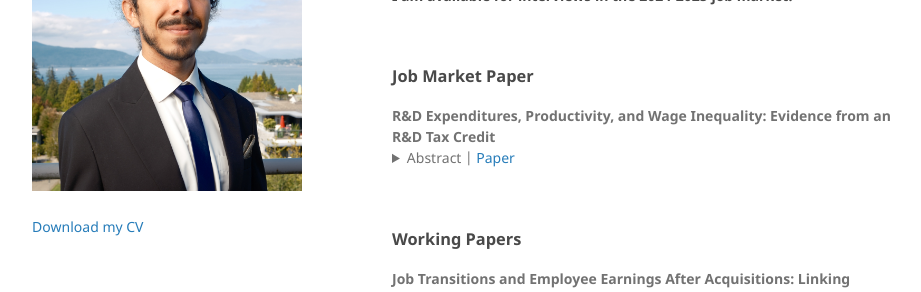
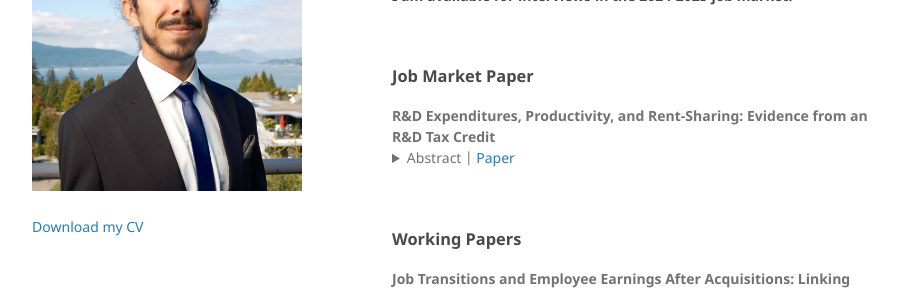
Before and after one commit to amirhosseintavakoli/amirhosseintavakoli.github.io, a Jekyll site: the page built from index.md, in a window 1280 px wide and 929 px high. Shown: the part 219-511 px from the top of the window, without its empty margins (178-1099 px from the left). Built offline with Jekyll 4.4.1, drawn with Linux system fonts in a browser that asks for light colours; the repository's description, which GitHub fills in, is left out.

Commit message:
Update index.md

```diff
--- a/index.md
+++ b/index.md
@@ -12,7 +12,7 @@ My name is Amirhossein Tavakoli, and I am a PhD Candidate at the [UBC's Vancouve
 ### Job Market Paper
 
 <p style="margin-bottom:0">
-<b>R&D Expenditures, Productivity, and Wage Inequality: Evidence from an R&D Tax Credit</b> </p>
+<b>R&D Expenditures, Productivity, and Rent-Sharing: Evidence from an R&D Tax Credit</b> </p>
 <details><summary>Abstract | <a href="https://amirhosseintavakoli.github.io/assets/pdfs/tavakoli_jmp.pdf" target="_blank">Paper</a> </summary>
 <p style="margin-top:0.5em" align="justify">
 This paper examines how R&D tax credits are passed onto wages and explores the underlying firm- and worker-level mechanism. Leveraging a regression kink design and matched employer-employee tax records, I find that R&D tax credits lead to a large and statistically significant increase in R&D expenditures. The results show that R&D-intensive firms respond to tax credits with substantial increases in R&D expenditures, leading to significant gains in profitability, productivity, and wages, while non-R&D-intensive firms show minimal changes. These firm-level gains are passed onto incumbent workers' earnings without impacting entrants. High-skill, long-tenured, and older incumbents experience the most significant earnings gains, with a 10 percent increase in the tax credits leading to a 1.2 to 1.9 percent rise in their annual earnings. In contrast, low-skill, low-tenured, and younger workers see no significant wage changes. These findings are consistent with a rent-sharing framework and highlight the role of R&D tax credits in contributing to within-firm wage inequality.</p>
```
